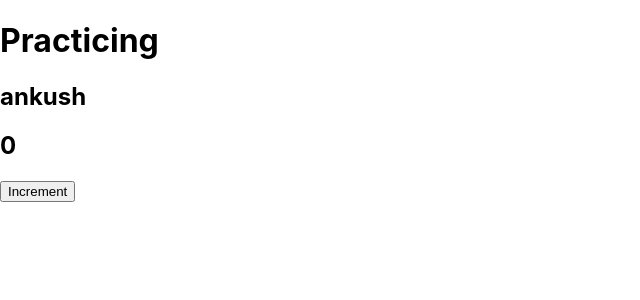
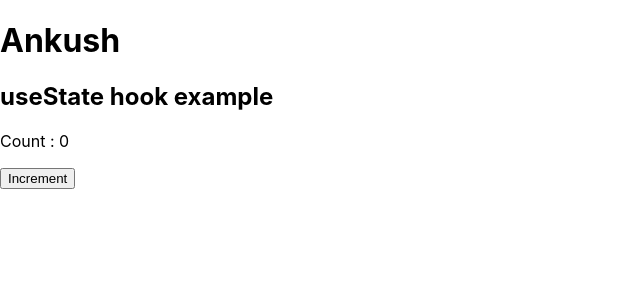
Before and after one commit to ankushpille/my-contrib-react-app, a React (Create React App) app: page / in a window 1280 px wide. Shown: the top 300 px of the page, without its empty margins (0-640 px from the left). Built offline with nearby package versions, Linux system fonts and the light colour scheme.

Commit message:
usestate practice and debounce search bar implemented

```diff
--- a/src/App.js
+++ b/src/App.js
@@ -1,75 +1,15 @@
 // import logo from './logo.svg';
 // import './App.css';
-// import UseStateExample from './UseStateExample';
-// import UseEffectFetchExample from './UseEffectFetch';
-// import UseEfffectFetchapi from './UseEffectFetchapi';
-// import PropsExample from './PropsExample';
-// import ChildComponent from './ChildComponent';
-// import { useEffect, useState,createContext,useContext } from 'react';
-// import Navbar from './Navbar';
-// import countContext from './context/context';
-//  import { useSelector,useDispatch } from 'react-redux';
-//  import { fetchUsers } from './userSlice';
-// import { increment,decrement,incrementByAmount } from './createSlice';
-// import { increment,decrement } from './redux/actions';
-import Practice from './Practice';
-import { createContext } from 'react';
 
-// export const countContext = createContext()
-//export const countContext = createContext();
+import Usestateex from "./hooks/Usestateex";
 
 function App() {
-  // // const dispatch = useDispatch();
-  // // const{users,loading,error} = useSelector((state) => state.users)
-  // // const a = [1,2,3,4]
-    //const [count,setCount] = useState(0);
-  //  const [count1,setCount2] = useState(0);
-
-  // //npx create react-app application name
-  // //how do you create event in a react .... we need to create event by giving onclick or onchange like that
-
-  // const handleClick = () => {
-  //   setCount(count+1)
-  // }
-
-  // const handleClick1 = () => {
-  //   setCount2(count1+1)
-  // }
-
-  // useEffect(() => {
-  //   dispatch(fetchUsers())
-  // },[dispatch])
-
-
-  // useEffect(() => {
-  //   const fetchUsers = async () => {
-  //     try {
-  //       const response = await fetch("/api/users"); // make sure API path is correct
-  //       const data = await response.json();
-  //       setUsers(data);
-  //     } catch (error) {
-  //       console.error("Error fetching users:", error);
-  //     }
-  //   };
-
-  //   fetchUsers();
-  // }, []);
-
-
   return (
     <>
       {/* <countContext.Provider value={{count}}> */}
         <div className="App">
-          {/* <h1>Users List</h1>
-          <button onClick={handleClick}>clickme</button>
-           <button onClick={handleClick1}>ReactMemo</button>
-           {count1}
-           {/* <countContext.Provider value = {{count}}>
-             <ChildComponent/>
-           </countContext.Provider> */}
-           {/* <ChildComponent count={count}/> */}
-           <Practice name="ankush"/>
-
+          <h1>Ankush</h1>
+          <Usestateex/>
         </div>
 
     </>
--- /dev/null
+++ b/src/hooks/Usestateex.js
@@ -0,0 +1,25 @@
+import { useState } from "react";
+
+function  Usestateex(){
+
+  const[count, setCount] = useState(0);
+
+  const handleClick = () => {
+     setCount((prevCount) => prevCount +1)
+     console.log(count);
+  }
+
+
+
+    return (
+        <>
+          <h2>useState hook example</h2>
+          <p>Count : {count}</p>
+          <button onClick={handleClick}>Increment</button>
+
+        </>
+    )
+}
+
+
+export default Usestateex;
```
Also changed, not shown: src/SearchBar.js (added, +29 -0 lines).
